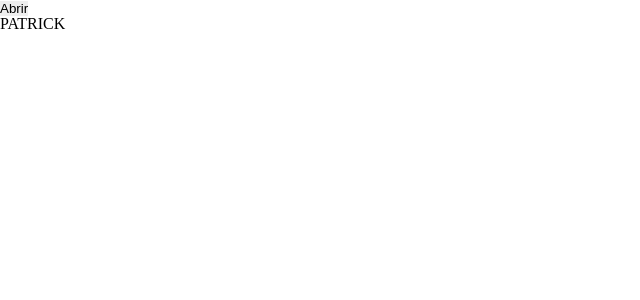
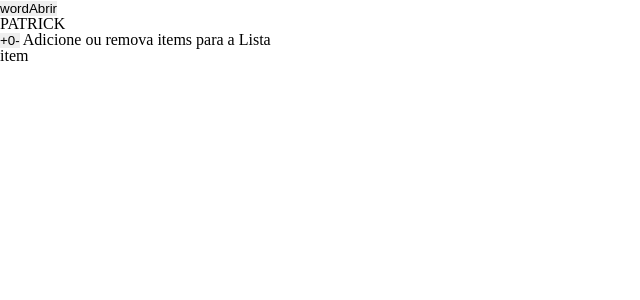
Before and after one commit to ptrktodev/ReactJS-Study, a React (Create React App) app: page / in a window 1280 px wide. Shown: the top 300 px of the page, without its empty margins (0-640 px from the left). Built offline with nearby package versions, Linux system fonts and the light colour scheme.

Commit message:
useState + add items

```diff
--- a/src/App.js
+++ b/src/App.js
@@ -1,5 +1,6 @@
 import React from 'react';
 import Button from './Button';
+import Contador from './Contador';
 import Content from './Content';
 
 const App = () => {
@@ -7,12 +8,21 @@ const App = () => {
     // Hook = Open / CLose
 
     let [Ativo, setAtivo] = React.useState(true)
+    let [item, setItem] = React.useState(true)
+
+    function fun() {
+        setItem((item) => !item)
+        // setItem(!item)
+    }
+
 
     return (
-        <div>
+        <section>
+            <button onClick={fun}>{item ? 'word' : 'palavra'}</button>
             <Button Ativo={Ativo} setAtivo={setAtivo}/>
             <Content Ativo={Ativo}/>
-        </div>
+            <Contador Ativo={Ativo} setAtivo={setAtivo}/>
+        </section>
     )
 
 }
--- /dev/null
+++ b/src/Contador.js
@@ -0,0 +1,45 @@
+import React from 'react'
+
+const Contador = ({Ativo, setAtivo}) => {
+
+    let [item, setItem] = React.useState(['item'])
+    let [cont, setCont] = React.useState(0)
+
+    function AddCount() {
+        /*         setCont((cont)=> {
+            return cont + 1
+        }) */
+        setCont(cont +1)
+        let x = setItem((item) => [...item, 'item ' + (cont + 1)])
+    }
+    function ExcCount() {
+        // setCont(cont-1)
+        item.pop()
+        setCont((cont)=> {
+            if (cont >= 1) {
+                return cont - 1
+            } else {
+                return 0
+        }
+        })
+    }
+    if (Ativo) {
+        return (
+            <div>
+                    <button onClick={AddCount}>+</button>
+                    <button>{cont}</button>
+                    <button onClick={ExcCount}>-</button>
+                    <span> Adicione ou remova items para a Lista</span>
+                    <ul>{item.map((item)=> (
+                        <li key={item}>{item}</li>
+                    ))}
+                    </ul>
+            </div>
+          )
+    } else {
+        return null
+    }
+
+}
+
+export default Contador
```
Also changed, not shown: src/Content.js (line endings or trailing spaces).
